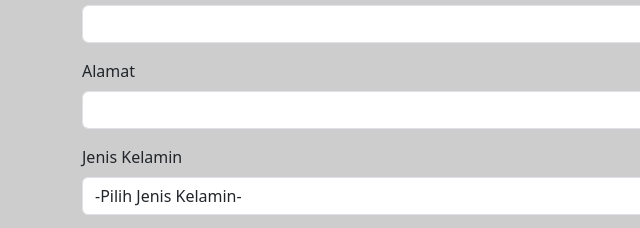
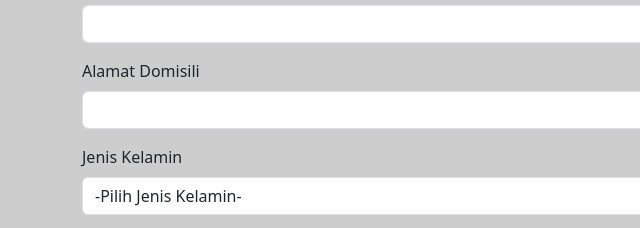
Before and after one commit to Radhiwidya/PendaftaranKopma, a plain HTML site: page index.html in a window 1280 px wide. Shown: the part 753-981 px from the top of the page, 0-640 px from the left. Drawn offline with nearby package versions, Linux system fonts and the light colour scheme.

Commit message:
Update index.html

```diff
--- a/index.html
+++ b/index.html
@@ -47,7 +47,7 @@
                 <input type="text" class="form-control" required id="ttl">
             </div>
             <div class="mb-3">
-                <label for="alamat" class="form-label">Alamat</label>
+                <label for="alamat" class="form-label">Alamat Domisili</label>
                 <input type="text" class="form-control" required id="alamat">
             </div>
             <div class="mb-3">
```
